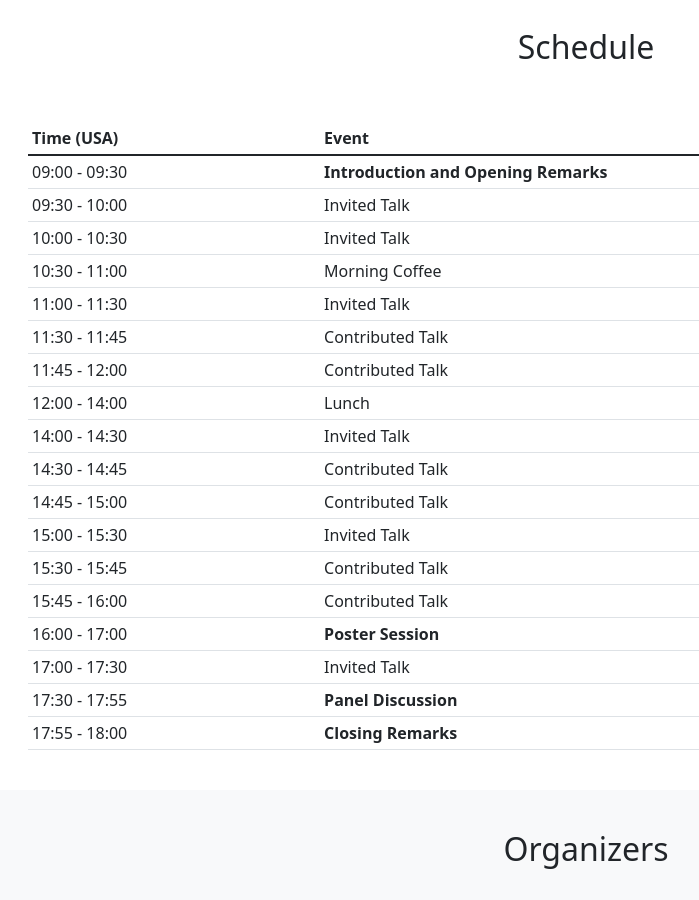
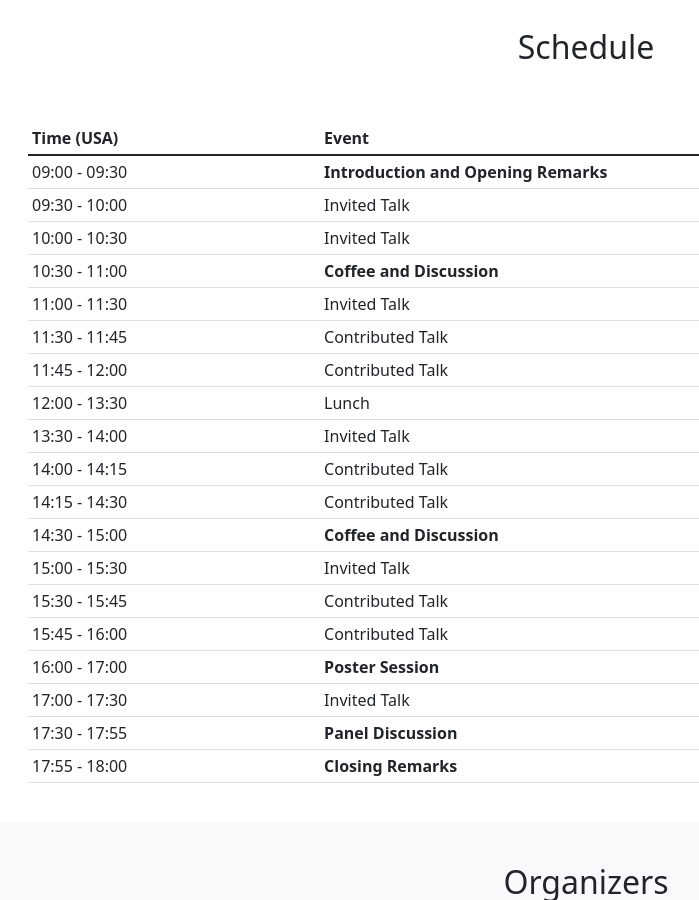
Before and after one commit to gp-seminar-series/neurips-2022, a Jekyll site: the page built from index.html, in a window 1280 px wide and 900 px high, scrolled down 1488 px. Shown: the whole window, without its empty margins (54-753 px from the left). Built offline with Jekyll 4.4.1, drawn with Linux system fonts in a browser that asks for light colours; nearby versions of some CDN libraries.

Commit message:
Tweak schedule.

```diff
--- a/schedule.html
+++ b/schedule.html
@@ -11,14 +11,15 @@ published: false
 | 09:00 - 09:30 | **Introduction and Opening Remarks** |
 | 09:30 - 10:00 | Invited Talk |
 | 10:00 - 10:30 | Invited Talk |
-| 10:30 - 11:00 | Morning Coffee |
+| 10:30 - 11:00 | **Coffee and Discussion** |
 | 11:00 - 11:30 | Invited Talk |
 | 11:30 - 11:45 | Contributed Talk |
 | 11:45 - 12:00 | Contributed Talk |
-| 12:00 - 14:00 | Lunch |
-| 14:00 - 14:30 | Invited Talk |
-| 14:30 - 14:45 | Contributed Talk |
-| 14:45 - 15:00 | Contributed Talk |
+| 12:00 - 13:30 | Lunch |
+| 13:30 - 14:00 | Invited Talk |
+| 14:00 - 14:15 | Contributed Talk |
+| 14:15 - 14:30 | Contributed Talk |
+| 14:30 - 15:00 | **Coffee and Discussion** |
 | 15:00 - 15:30 | Invited Talk |
 | 15:30 - 15:45 | Contributed Talk |
 | 15:45 - 16:00 | Contributed Talk |
```
